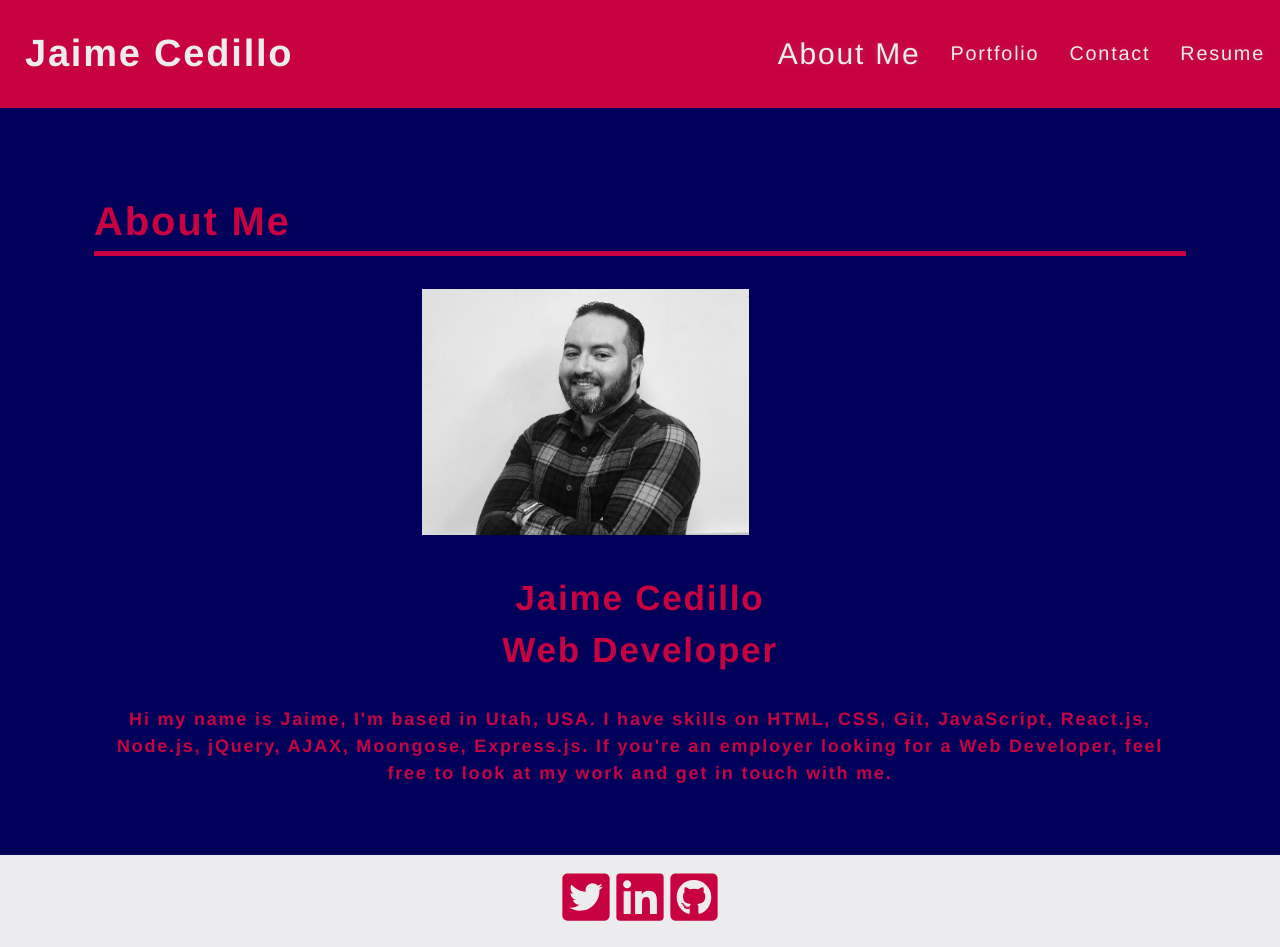
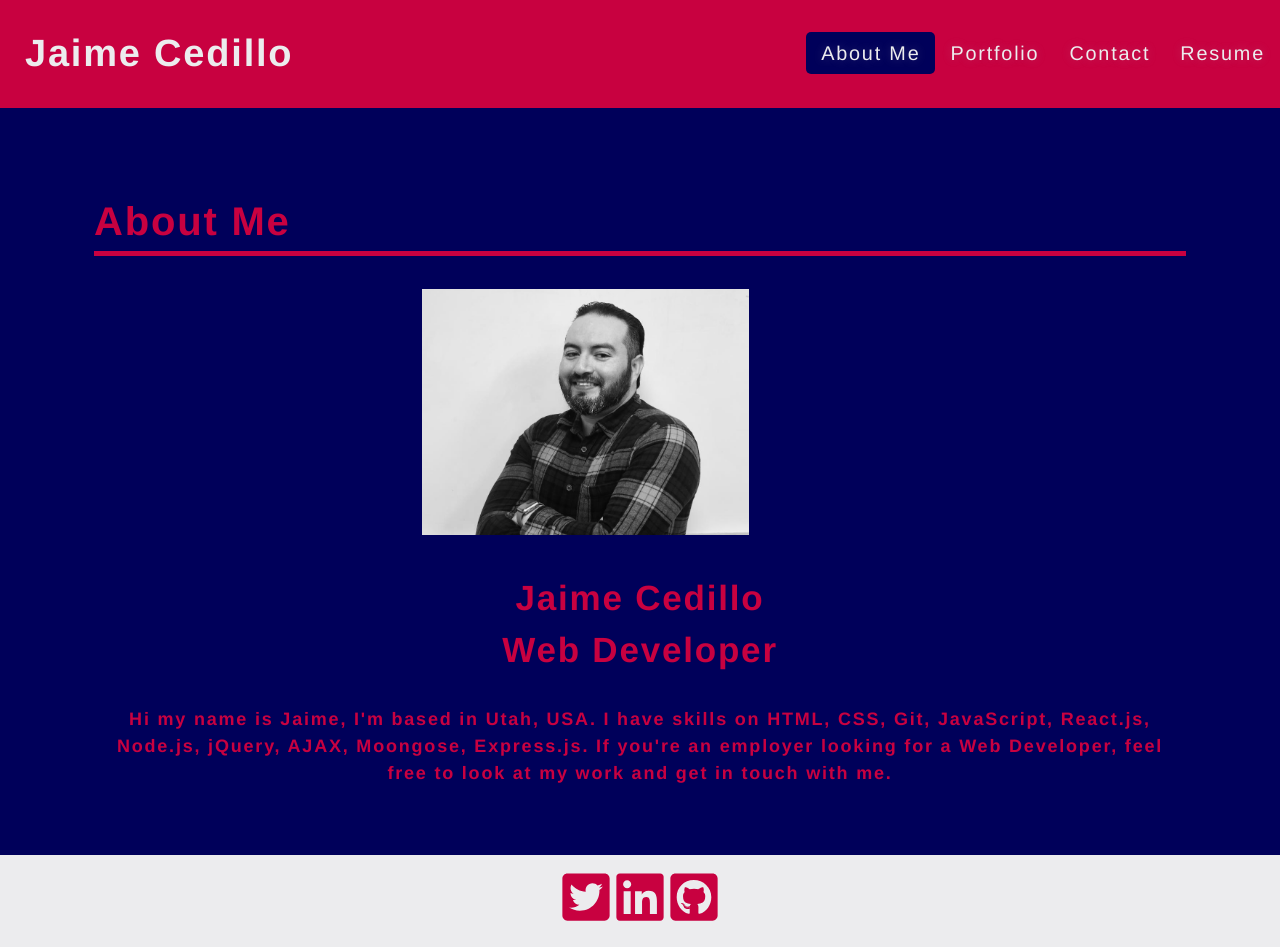
Before and after one commit to jaimecedillo/react-portfolio, a React (Create React App) app: page / in a window 1280 px wide. In both pictures the pointer is over the link "About Me". Built offline with nearby package versions, Linux system fonts and the light colour scheme.

Commit message:
changed hover effect

```diff
--- a/src/style/style.css
+++ b/src/style/style.css
@@ -57,17 +57,10 @@ header nav ul li a {
   font-size: 1.55vw;
   text-shadow: 0 0 10px rgba(182, 169, 169, 0.282);
 }
-header a:hover{
-  border-radius: 5px;
-  font-size:50px;
-  transition: all 500ms;
-  font-size-adjust: 20px;
-}
+
 header nav ul li a:hover {
   border-radius: 5px;
-  font-size:30px;
-  transition: all 500ms;
-  font-size-adjust: 20px;
+  background-color: var(--dark-color);
 }
 header h1{
   font-weight: bold;
@@ -187,7 +180,7 @@ footer {
         background: none;
         padding: 10px 15px;
         font-weight: lighter;
-        text-shadow: 0 0 10px rgba(182, 169, 169, 0.282);
+        text-shadow: 0 0 10px rgba(104, 81, 81, 0.282);
       }
       header nav ul li a:hover {
         border-radius: 5px;
```
